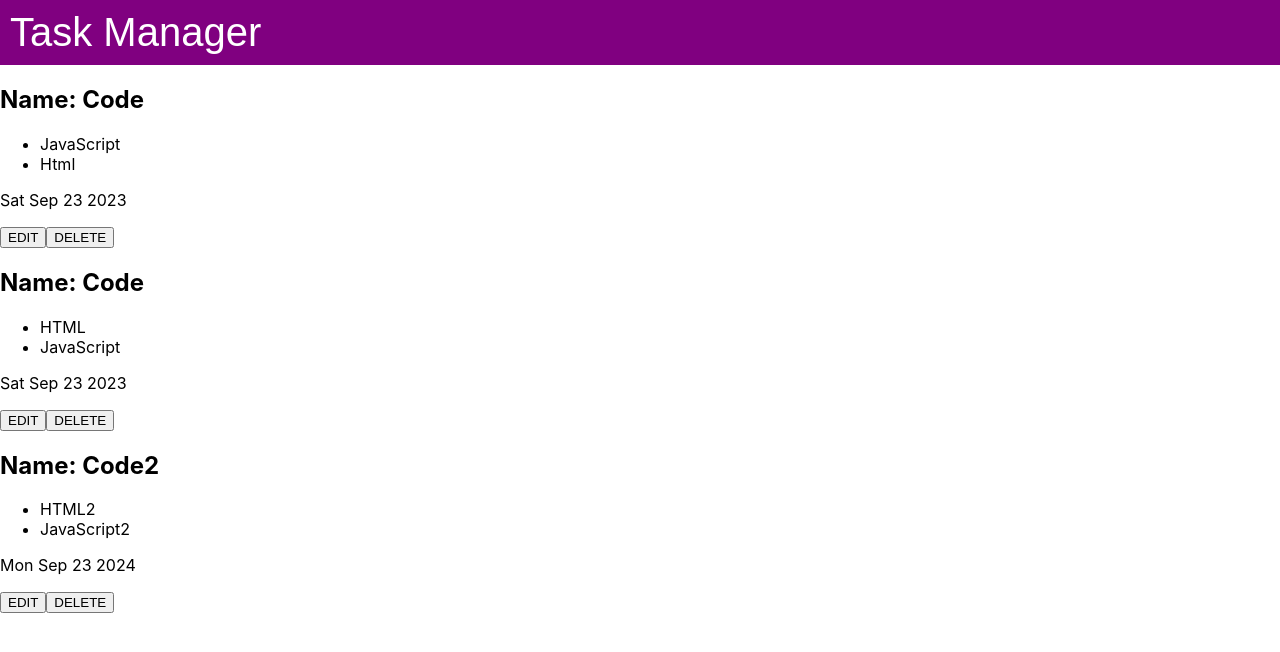
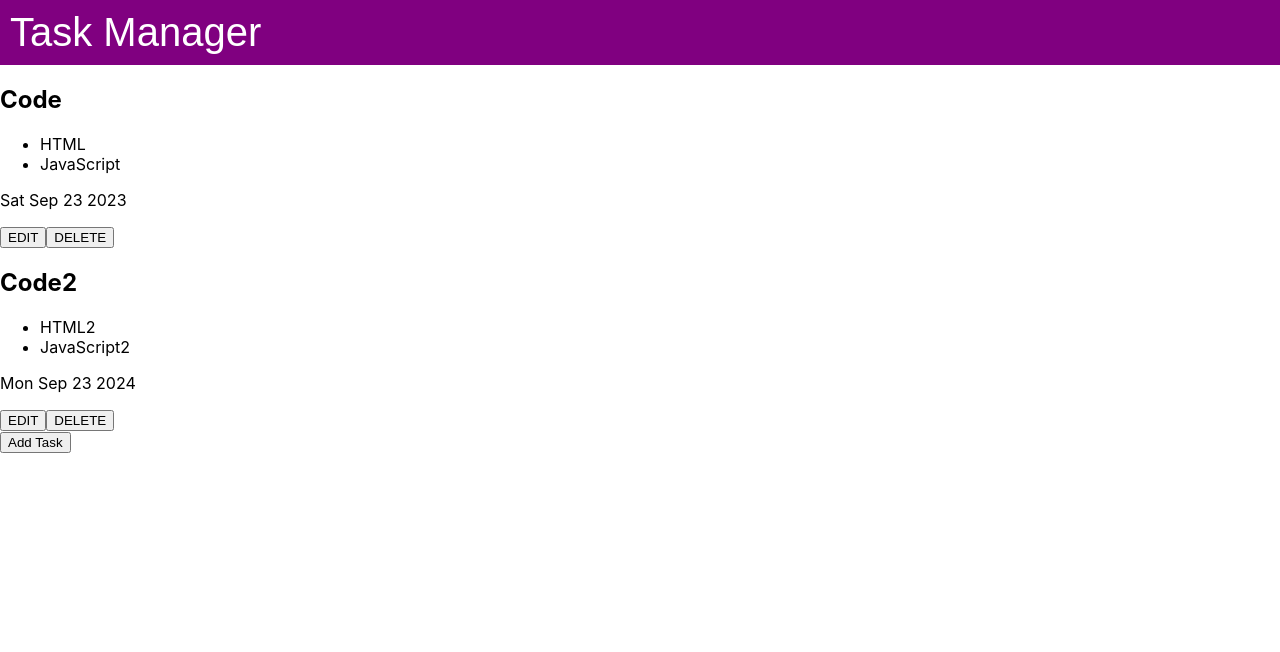
Before and after one commit to cmoore53/CSC-425-Taskmaster, a React (Create React App) app in the folder taskmaster/: page / in a window 1280 px wide. Shown: the top 652 px of the page. Built offline with nearby package versions, Linux system fonts and the light colour scheme.

Commit message:
"Near" Functionality
Very close [I think]. Meeting with Mr. Owen at earliest notice.

```diff
--- /dev/null
+++ b/taskmaster/src/AddTask.js
@@ -0,0 +1,13 @@
+import React from 'react';
+import Task from './Task.js';
+import TaskList from './TaskList.js';
+function AddTask({newTask, tasks, setNewTaskls}){
+    const addTask = () => {
+        const newTaskls = [...tasks, newTask]
+        setNewTaskls(newTaskls)
+    }
+    return(
+        <button onClick={addTask}>Add Task</button>
+    )
+}
+export default AddTask;
--- a/taskmaster/src/App.js
+++ b/taskmaster/src/App.js
@@ -2,11 +2,12 @@ import logo from './logo.svg';
 import './App.css';
 import Task from './Task.js';
 import TaskList from './TaskList.js';
+import AddTask from './AddTask.js';
 
 import React, { useState } from 'react';
 
 import ReactDOM from 'react-dom';
-import DashBoard from "./DashBoard";
+import DashBoard from "./Dashboard";
 
 function App() {
 
@@ -19,14 +20,43 @@ function App() {
     {key:1, taskName: 'Code', taskDesc: ['HTML','JavaScript'], taskDate: new Date('2023-09-23T03:24:00')},
     {key:2, taskName: 'Code2', taskDesc: ['HTML2','JavaScript2'], taskDate: new Date('2024-09-23T03:24:00')}
     ]
+
+    const [taskls, setTaskls] = useState(testTaskList)
+
+    const addTask = (newTask) => {
+        setTaskls(newTask)
+    }
+
+    function editTask(id, newName, newDesc, newDate) {
+      const newTaskls = taskls.map((task) => {
+        // if this task has the same ID as the edited task
+        if (id === task.id) {
+
+          return { ...task,
+                      taskName: newName,
+                      taskDesc: newDesc,
+                      taskDate: newDate
+                    };
+        }
+        return task;
+      });
+      setTaskls(newTaskls);
+    }
+
+    /*
+    const deleteTask = (id) => {
+      const newTaskls = taskls.filter(task => task.id !== id);
+      setTaskls(newTaskls);
+    }
+    */
   return (
     <div>
 
       <DashBoard/>
 
-      <Task taskName = {testTask.taskName} taskDesc = {testTask.taskDesc} taskDate = {testTask.taskDate} />
+      <TaskList tasks = {taskls} editTask = {editTask} /*deleteTask = {deleteTask}*//>
 
-      <TaskList tasks = {testTaskList} />
+      <AddTask newTask = {testTask} tasks = {taskls} setNewTaskls = {addTask} />
     </div>
   );
 };
--- a/taskmaster/src/Task.js
+++ b/taskmaster/src/Task.js
@@ -1,16 +1,6 @@
 import React, { useState } from "react";
 //('hello', ['world', '!'], new Date('1995-12-17T03:24:00'))
-function Task(task){
-    /*const task = {
-    taskName: name, //'Code',
-    taskDesc: desc, //['HTML','JavaScript'],
-    taskDate: date //new Date('2023-09-23T03:24:00')
-    }*/
-
-
-        /*
-            Possible modification? Edit Form => standalone .js?
-        */
+function Task({id, taskName, taskDesc, taskDate, editTask}){
 
     const [isEditing, setEditing] = useState(false);
     const [newName, setNewName] = useState("");
@@ -18,38 +8,23 @@ function Task(task){
     const [newDate, setNewDate] = useState("");
 
     function deleteTask(){
-        // Delete Task; remove from TaskList ??
+        // Delete Task || Likely move to App.js, then pass to TaskList.js
+        // ?? I thought someone else was to do this,
+        //  but once Editing is functional I can "easily" work out Deleting
     }
 
-    function handleSubmit(e) {
-        e.preventDefault();
-
-        setTask({
-            ...task,
-            taskName: newName,
-            taskDesc: newDesc,
-            taskDate: newDate
-        });
-
-        setNewName("");
-        setNewDesc("");
-        setNewDate("");
-
-        setEditing(false);
-      }
-
-    if(isEditing != true){
+    if(isEditing !== true){
         return(
             <div>
-                <h2>Name: {task.taskName}</h2>
+                <h2> {taskName}</h2>
                 <p>
-                    <ul> {task.taskDesc.map((t) => (
+                    <ul> {taskDesc.map((t) => (
                             <li>{t}</li>
                         ))}
                     </ul>
                 </p>
                 <p>
-                    {task.taskDate.toDateString()}
+                    {taskDate.toDateString()}
                 </p>
                 <button onClick={() => setEditing(true)}>EDIT</button>
                 <button onClick={() => deleteTask()}>DELETE</button>
@@ -58,16 +33,16 @@ function Task(task){
     }else{
         return(
             <div>
-                <form onSubmit={handleSubmit}>
+                <form>
                         {/* Title Input */}
                     <p>
                         <label>Title:
                             <input
-                                id = "editedTitleInput"
+                                id = {id}
                                 name = "editedTitleInput"
                                 type = "text"
-                                defaultValue = {task.taskName}
-                                placeholder={task.taskName}
+                                defaultValue = {taskName}
+                                placeholder={taskName}
 
                                 onChange={(e) => setNewName(e.target.value)}
                             />
@@ -79,12 +54,12 @@ function Task(task){
                         <label>Description:
                             <br />
                             <textarea
-                                id = "editedDescriptionInput"
+                                id = {id}
                                 name = "editedDescriptionInput"
                                 rows={3}
                                 cols={30}
-                                defaultValue = {task.taskDesc.join("\n")}
-                                placeholder={task.taskDesc.join("\n")}
+                                defaultValue = {taskDesc.join("\n")}
+                                placeholder={taskDesc.join("\n")}
 
                                 onChange={(e) => setNewDesc(e.target.value.split("\n"))}
                             />
@@ -96,20 +71,20 @@ function Task(task){
                     {/* Due Date Input */}
                     <label>Due Date:
                             <input
-                                id = "editedDueDate"
+                                id = {id}
                                 name = "editedDueDate"
                                 type = "text"
-                                //task.taskDate.toString() works too...
-                                defaultValue = {task.taskDate.toDateString()}
-                                placeholder={task.taskDate.toDateString()}
-                                //defaultValue = {task.taskDate.toDateString()}
-                                //placeholder={task.taskDate.toDateString()}
+                                //taskDate.toString() works too...
+                                defaultValue = {taskDate.toDateString()}
+                                placeholder={taskDate.toDateString()}
+                                //defaultValue = {taskDate.toDateString()}
+                                //placeholder={taskDate.toDateString()}
 
                                 onChange={(e) => setNewDate(e.target.value)}
                             />
                     </label>
                     <br/>
-                    <button type = "submit">SAVE</button>
+                    <button onClick={() => editTask(id, newName, newDesc, newDate)}>SAVE</button>
                     <button onClick={() => setEditing(false)}>CANCEL</button>
                 </form>
             </div>
--- a/taskmaster/src/TaskList.js
+++ b/taskmaster/src/TaskList.js
@@ -1,10 +1,18 @@
 import React from 'react';
 import Task from './Task.js';
-function TaskList(tasks){
+function TaskList({tasks, editTask}){
     return(
         <div>
-            {tasks.tasks.map((tl) => (
-            <Task taskName = {tl.taskName} taskDesc = {tl.taskDesc} taskDate = {tl.taskDate} />
+            {tasks.map((tl) => (
+            <div>
+                <Task
+                taskName = {tl.taskName}
+                taskDesc = {tl.taskDesc}
+                taskDate = {tl.taskDate}
+
+                editTask = {editTask}/>
+            </div>
+
             ))}
         </div>
     )
```
Also changed, not shown: taskmaster/src/EditTask.js (deleted, +0 -34 lines).
